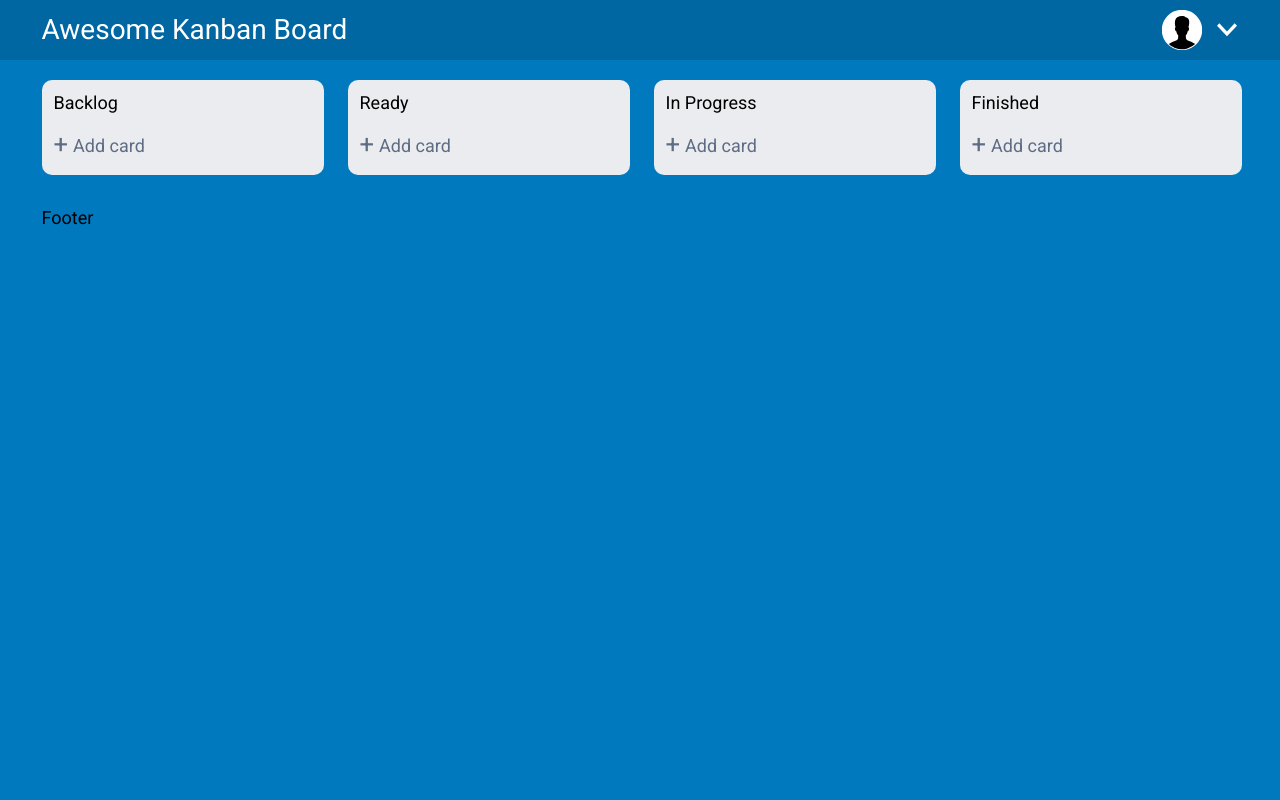
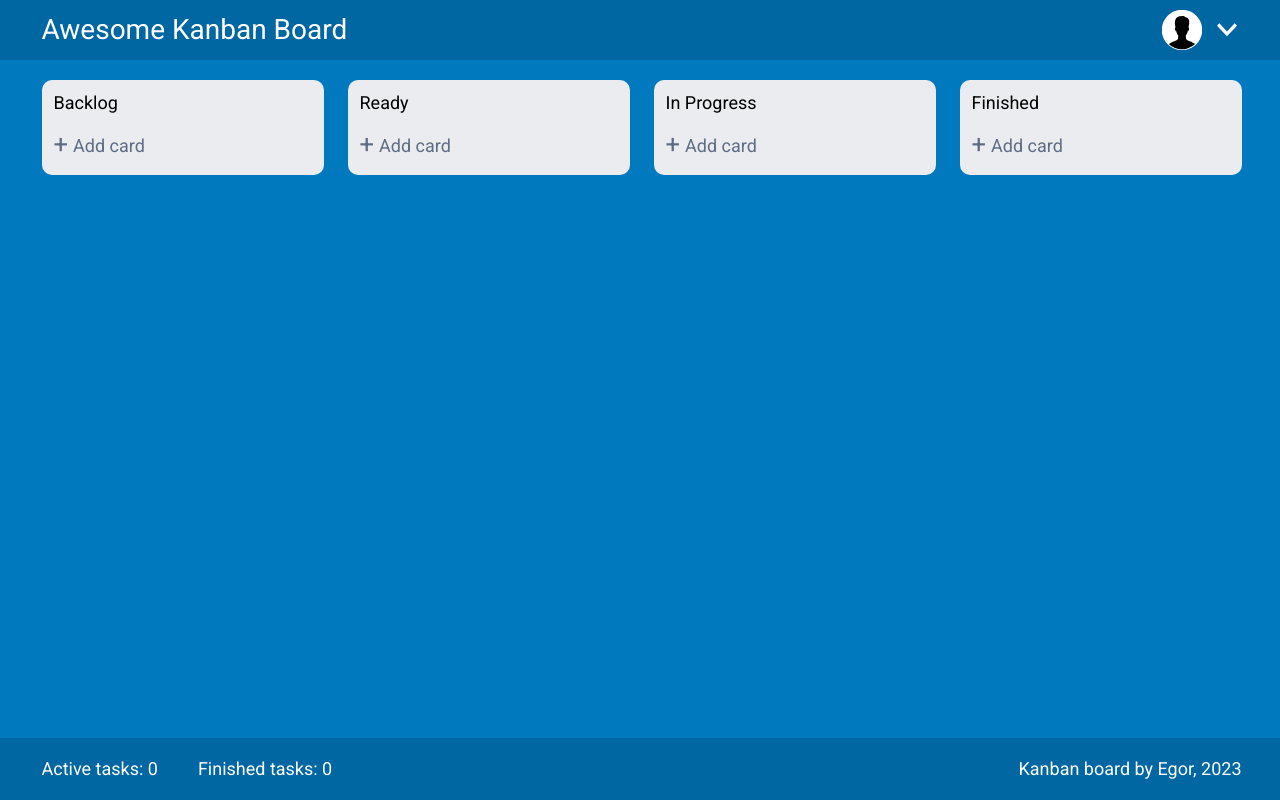
Before and after one commit to TvorogTvoeyBabushki/Kanban-board, a React (Vite) app: page / in a window 1280 px wide. Built offline with nearby package versions, Linux system fonts and the light colour scheme.

Commit message:
feat: добавил footer

```diff
--- a/src/app.tsx
+++ b/src/app.tsx
@@ -1,11 +1,14 @@
 import React from 'react'
 import ReactDOM from 'react-dom/client'
 
+import TaskProvider from './providers/TaskProvider'
 import Router from './router/Router'
 import './assets/styles/global.scss'
 
 ReactDOM.createRoot(document.getElementById('root')!).render(
 	<React.StrictMode>
-		<Router />
+		<TaskProvider>
+			<Router />
+		</TaskProvider>
 	</React.StrictMode>
 )
--- /dev/null
+++ b/src/components/layout/Layout.module.scss
@@ -0,0 +1,3 @@
+.layout {
+	height: 100vh;
+}
--- a/src/components/layout/Layout.tsx
+++ b/src/components/layout/Layout.tsx
@@ -1,11 +1,12 @@
 import { FunctionComponent, ReactNode } from 'react'
 
+import styles from './Layout.module.scss'
 import Header from './header/Header'
 import Footer from './footer/Footer'
 
 const Layout: FunctionComponent<{ children: ReactNode }> = ({ children }) => {
 	return (
-		<section>
+		<section className={styles.layout}>
 			<Header />
 			{children}
 			<Footer />
--- a/src/components/layout/footer/Footer.module.scss
+++ b/src/components/layout/footer/Footer.module.scss
@@ -1,2 +1,23 @@
+@import '/src/assets/styles/variables';
+
 .footer {
+	width: 100%;
+	position: absolute;
+	bottom: 0;
+	background-color: $header-footer-block;
+
+	> div {
+		> div {
+			display: flex;
+			align-items: center;
+			justify-content: space-between;
+			padding: 20px 0;
+
+			> div {
+				display: flex;
+				gap: 0 40px;
+				color: $white;
+			}
+		}
+	}
 }
--- a/src/components/layout/footer/Footer.tsx
+++ b/src/components/layout/footer/Footer.tsx
@@ -1,11 +1,45 @@
-import { FunctionComponent } from 'react'
+import { FunctionComponent, useState, useContext, useMemo } from 'react'
+
+import { IDataTasks } from '@/components/screens/home/Home'
+
+import { ITaskContext, TaskContext } from '@/providers/TaskProvider'
+
+import { user } from '@/data/user/user.data'
 
 import styles from './Footer.module.scss'
 
 const Footer: FunctionComponent = () => {
+	const [amountActiveTasks, setAmountActiveTasks] = useState<number>(0)
+	const [amountFinishedTasks, setAmountFinishedTasks] = useState<number>(0)
+	const { isInteractionPostDataPost } = useContext(TaskContext) as ITaskContext
+
+	useMemo(() => {
+		const dataTasksLS = localStorage.getItem('tasks')
+			? (JSON.parse(localStorage.getItem('tasks') as string) as IDataTasks[])
+			: []
+		const activeDataTasks = dataTasksLS.filter(data => data.block === 'backlog')
+		const finishedDataTasks = dataTasksLS.filter(
+			data => data.block === 'finished'
+		)
+
+		setAmountActiveTasks(activeDataTasks.length)
+		setAmountFinishedTasks(finishedDataTasks.length)
+	}, [isInteractionPostDataPost])
+
 	return (
 		<footer className={styles.footer}>
-			<div className='container'>Footer</div>
+			<div className='container'>
+				<div>
+					<div>
+						<div>Active tasks: {amountActiveTasks}</div>
+						<div>Finished tasks: {amountFinishedTasks}</div>
+					</div>
+
+					<div>
+						Kanban board by {user.name}, {new Date().getFullYear()}
+					</div>
+				</div>
+			</div>
 		</footer>
 	)
 }
--- a/src/components/screens/tasks/Tasks.tsx
+++ b/src/components/screens/tasks/Tasks.tsx
@@ -9,7 +9,6 @@ import NotFound from '../not-found/NotFound'
 
 const Tasks: FunctionComponent = () => {
 	const { isNotFoundTaskId, ...rest } = useTasks()
-	// сделать возможность изменения title и description
 	// добавить footer
 	// адаптив
 	// тесты
--- a/src/components/screens/tasks/useTasks.ts
+++ b/src/components/screens/tasks/useTasks.ts
@@ -45,7 +45,7 @@ export const useTasks = () => {
 	}
 
 	const handleChangeTextArea = (e: FormEvent<HTMLTextAreaElement>) => {
-		setValueTextarea((e.target as HTMLAreaElement).value)
+		setValueTextarea((e.target as HTMLTextAreaElement).value)
 	}
 
 	const handleSubmitForm = (e: FormEvent<HTMLFormElement>, variant: string) => {
--- a/src/components/ui/card-task/useCardTask.ts
+++ b/src/components/ui/card-task/useCardTask.ts
@@ -1,6 +1,8 @@
-import { useMemo, useState, useEffect } from 'react'
+import { useMemo, useState, useEffect, useContext } from 'react'
 
 import { IDataTasks } from '@/components/screens/home/Home'
+
+import { ITaskContext, TaskContext } from '@/providers/TaskProvider'
 
 export const useCardTask = (
 	dataTasks: IDataTasks[],
@@ -11,6 +13,9 @@ export const useCardTask = (
 	const [isShowForm, setIsShowForm] = useState<boolean>(false)
 	const [isInteractionTask, setIsInteractionTask] = useState<boolean>(false)
 	const [isDuplicateTask, setISDuplicateTask] = useState<boolean>(false)
+	const { setIsInteractionPostDataPost } = useContext(
+		TaskContext
+	) as ITaskContext
 
 	const parseDataTaskLS = () => {
 		const dataTaskLS = localStorage.getItem('tasks')
@@ -102,10 +107,15 @@ export const useCardTask = (
 	}
 
 	useEffect(() => {
-		isInteractionTask &&
+		if (isInteractionTask) {
 			localStorage.setItem('tasks', JSON.stringify(dataTasks))
+			setIsInteractionPostDataPost(true)
+		}
 
-		return () => setIsInteractionTask(false)
+		return () => {
+			setIsInteractionTask(false)
+			setIsInteractionPostDataPost(false)
+		}
 	}, [isInteractionTask])
 
 	useEffect(() => {
--- /dev/null
+++ b/src/data/user/user.data.ts
@@ -0,0 +1,3 @@
+export const user = {
+	name: 'Egor'
+}
--- /dev/null
+++ b/src/providers/TaskProvider.tsx
@@ -0,0 +1,32 @@
+import {
+	Dispatch,
+	FunctionComponent,
+	ReactNode,
+	SetStateAction,
+	createContext,
+	useState
+} from 'react'
+
+export interface ITaskContext {
+	isInteractionPostDataPost: boolean
+	setIsInteractionPostDataPost: Dispatch<SetStateAction<boolean>>
+}
+
+export const TaskContext = createContext<ITaskContext | null>(null)
+
+const TaskProvider: FunctionComponent<{ children: ReactNode }> = ({
+	children
+}) => {
+	const [isInteractionPostDataPost, setIsInteractionPostDataPost] =
+		useState<boolean>(false)
+
+	return (
+		<TaskContext.Provider
+			value={{ isInteractionPostDataPost, setIsInteractionPostDataPost }}
+		>
+			{children}
+		</TaskContext.Provider>
+	)
+}
+
+export default TaskProvider
```
